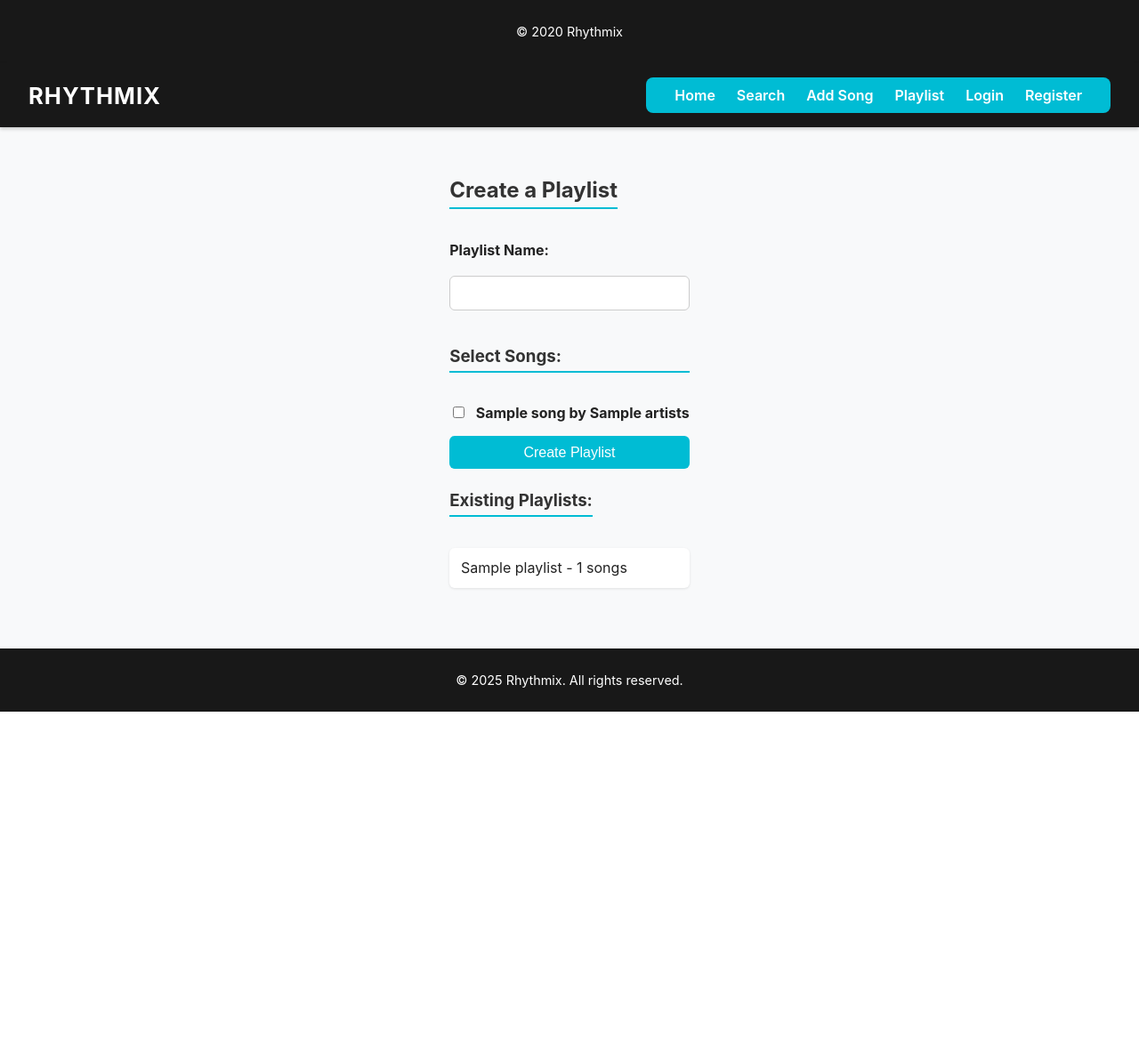
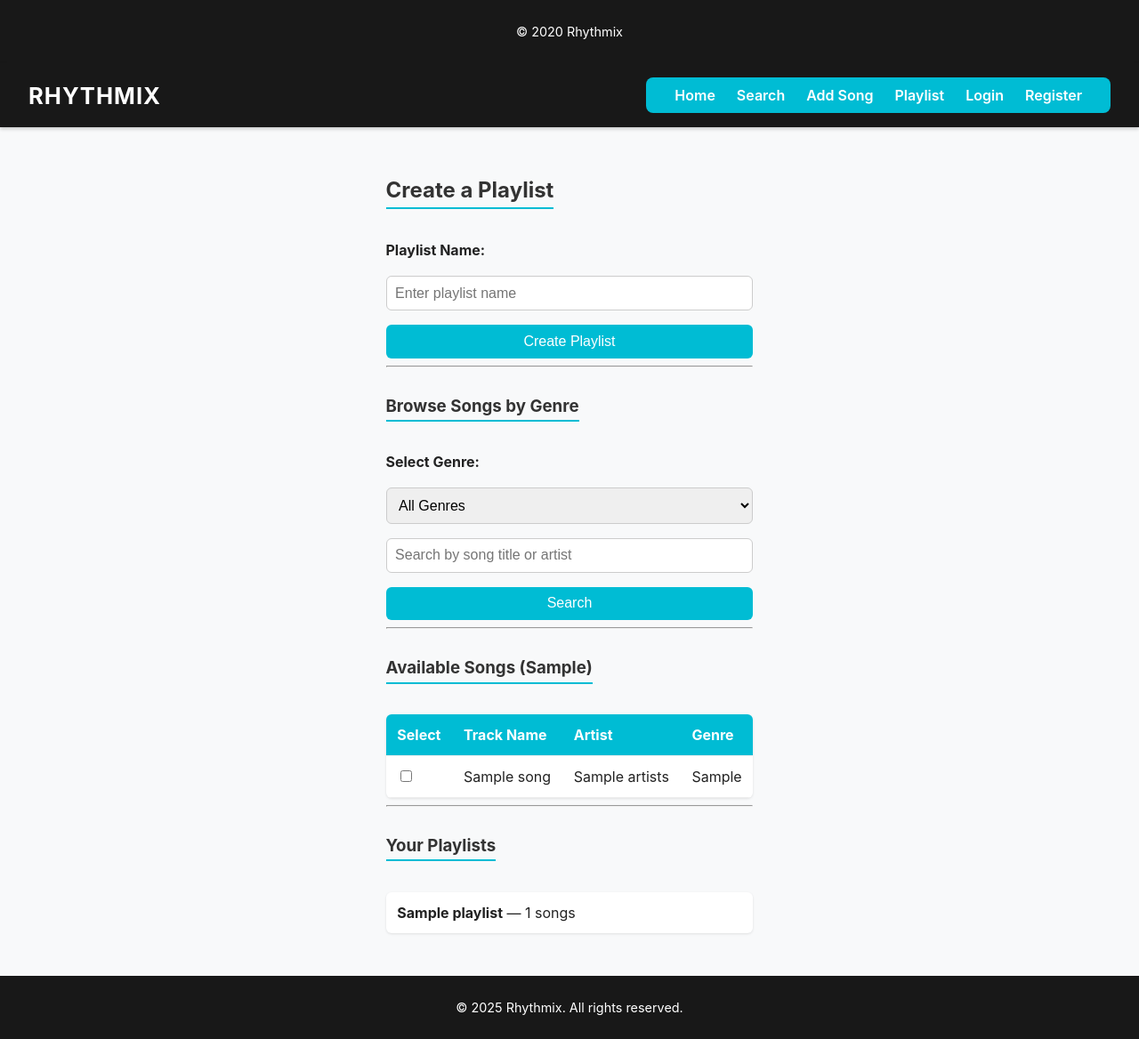
Before and after one commit to FinleyClapper/DB-Managemnt-Term-Project, a Flask app: template frontend/templates/playlist.html in a window 1280 px wide. Shown: the whole page at 89% size. Before the commit the page ends 800 px from the top, so only its background shows below. Run offline with Flask 3, Linux system fonts and the light colour scheme; the template is opened without the code that fills it: most values are stand-ins (such as "Sample title", 1, 10 or a date in 2020); parts of the project's set-up code (start-up, migrations or seed data) failed here and were passed over.

Commit message:
Added filtering by genre, searching, and rendered generes in playlist route

```diff
--- a/backend/main.py
+++ b/backend/main.py
@@ -60,13 +60,46 @@ def search():
 
 @app.route('/playlist', methods=['GET', 'POST'])
 def playlist():
+    # Playlist creation (basic placeholder for now)
     if request.method == 'POST':
         name = request.form.get('name')
-        selected_songs = request.form.getlist('songs')
-        playlist_songs = [s for s in df.to_dict(orient='records') if str(s.get('track_id')) in selected_songs]
-        playlists.append({'name': name, 'songs': playlist_songs})
+        # Save to DB or mock list later
+        print(f"Created playlist: {name}")
+        # You could store playlists in a global or session for now
         return redirect(url_for('playlist'))
-    return render_template('playlist.html', songs=df.to_dict(orient='records'), playlists=playlists)  # Create this file too
+
+    # Filters
+    selected_genre = request.args.get('genre')
+    query = request.args.get('query')
+
+    # Get genres
+    genres = sorted(df['track_genre'].dropna().unique())
+
+    # Filter dataset
+    filtered = df.copy()
+    if selected_genre:
+        filtered = filtered[filtered['track_genre'] == selected_genre]
+    if query:
+        filtered = filtered[
+            filtered['track_name'].str.contains(query, case=False, na=False)
+            | filtered['artists'].str.contains(query, case=False, na=False)
+            ]
+
+    # Dummy playlists for now
+    playlists = [
+        {'name': 'My Chill Mix', 'songs': ['Song A', 'Song B']},
+        {'name': 'Workout Vibes', 'songs': ['Track X', 'Track Y', 'Track Z']},
+    ]
+
+    return render_template(
+        'playlist.html',
+        genres=genres,
+        selected_genre=selected_genre,
+        query=query,
+        songs=filtered[['track_name', 'artists', 'track_genre']].dropna().to_dict(orient='records'),
+        playlists=playlists
+    )
+
 @app.route('/add_song', methods=['GET', 'POST'])
 def add_song():
     if request.method == 'POST':
--- a/frontend/templates/playlist.html
+++ b/frontend/templates/playlist.html
@@ -2,25 +2,66 @@
 
 {% block content %}
 <h2>Create a Playlist</h2>
-<form method="POST">
+
+<!-- Playlist creation form -->
+<form method="POST" class="form-container">
     <label for="name">Playlist Name:</label>
-    <input type="text" name="name" id="name" required>
-
-    <h3>Select Songs:</h3>
-    {% for song in songs %}
-    <div>
-        <input type="checkbox" name="songs" value="{{ song.id }}" id="song{{ song.id }}">
-        <label for="song{{ song.id }}">{{ song.track_name }} by {{ song.artists }}</label>
-    </div>
-    {% endfor %}
-
-    <button type="submit">Create Playlist</button>
+    <input type="text" id="name" name="name" placeholder="Enter playlist name" required>
+    <button type="submit" class="btn">Create Playlist</button>
 </form>
 
-<h3>Existing Playlists:</h3>
+<hr>
+
+<!-- Genre filter -->
+<h3>Browse Songs by Genre</h3>
+<form method="GET" action="{{ url_for('playlist') }}">
+    <label for="genre">Select Genre:</label>
+    <select name="genre" id="genre" onchange="this.form.submit()">
+        <option value="">All Genres</option>
+        {% for genre in genres %}
+        <option value="{{ genre }}" {% if selected_genre == genre %}selected{% endif %}>{{ genre }}</option>
+        {% endfor %}
+    </select>
+</form>
+
+<!-- Song search -->
+<form method="GET" action="{{ url_for('playlist') }}" class="search-form">
+    <input type="text" name="query" placeholder="Search by song title or artist" value="{{ query or '' }}">
+    <button type="submit" class="btn">Search</button>
+</form>
+
+<hr>
+
+<!-- Songs list -->
+<h3>Available Songs{% if selected_genre %} ({{ selected_genre }}){% endif %}</h3>
+<table>
+    <tr>
+        <th>Select</th>
+        <th>Track Name</th>
+        <th>Artist</th>
+        <th>Genre</th>
+    </tr>
+    {% for song in songs %}
+    <tr>
+        <td><input type="checkbox" name="songs" value="{{ song.track_name }}"></td>
+        <td>{{ song.track_name }}</td>
+        <td>{{ song.artists }}</td>
+        <td>{{ song.track_genre }}</td>
+    </tr>
+    {% endfor %}
+</table>
+
+<hr>
+
+<!-- Saved playlists -->
+<h3>Your Playlists</h3>
 <ul>
     {% for pl in playlists %}
-    <li>{{ pl.name }} - {{ pl.songs|length }} songs</li>
+    <li>
+        <strong>{{ pl.name }}</strong> — {{ pl.songs|length }} songs
+    </li>
+    {% else %}
+    <li>No playlists yet. Create one above!</li>
     {% endfor %}
 </ul>
 {% endblock %}
```
